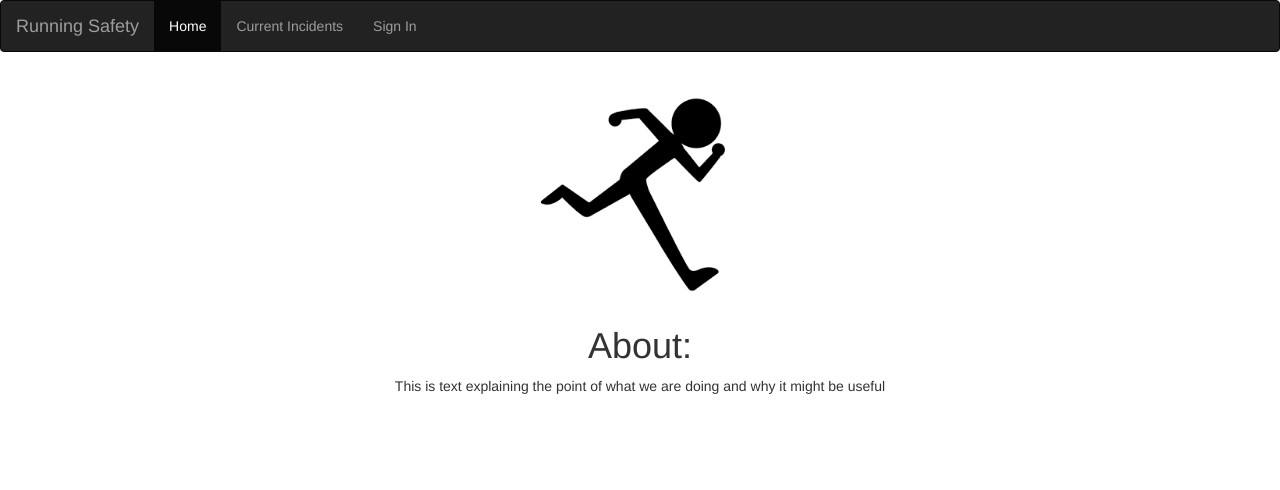
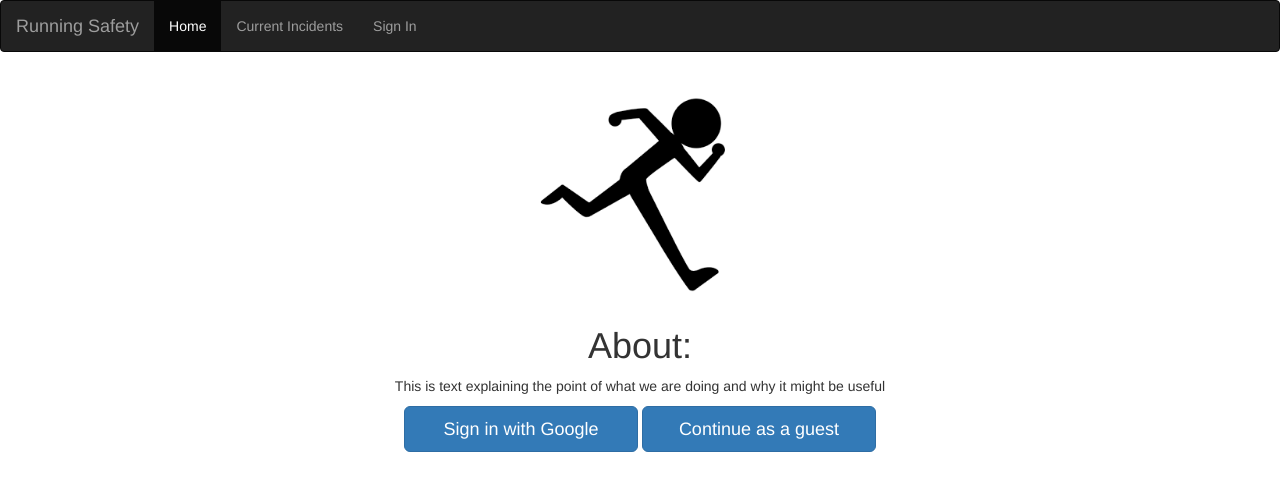
Before and after one commit to jadelstein/HackOHI-O-2018, a plain HTML site: page index.html in a window 1280 px wide. Drawn offline with nearby package versions, Linux system fonts and the light colour scheme.

Commit message:
added buttons

```diff
--- a/index.css
+++ b/index.css
@@ -11,3 +11,16 @@
     margin-right: auto;
     width: 20%;
 }
+.centerButton {
+	text-align: center;
+    display: inline;
+    margin-left: auto;
+    margin-right: auto;
+    width: 20%;
+}
+.button1 {
+	text-align: center;
+    margin-left: auto;
+    margin-right: auto;
+    width:100%;
+}
--- a/index.html
+++ b/index.html
@@ -41,6 +41,12 @@
   		<h1 class="center">About:</h1>
  		<p class="center">This is text explaining the point of what we are doing and why it might be useful</p>
  	</div>
+ 	<div class="row">
+ 		<div class="button1">
+ 			<button type="button" class="centerButton btn btn-primary btn-lg">Sign in with Google</button>
+			<button type="button" class="centerButton btn btn-primary btn-lg">Continue as a guest</button>
+		</div>
+ 	</div>
 </div>
 
 </body>
```
